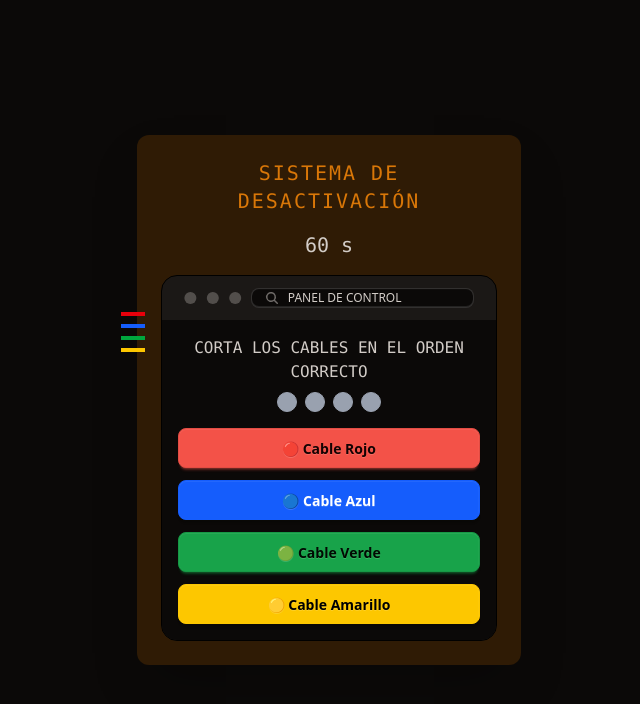
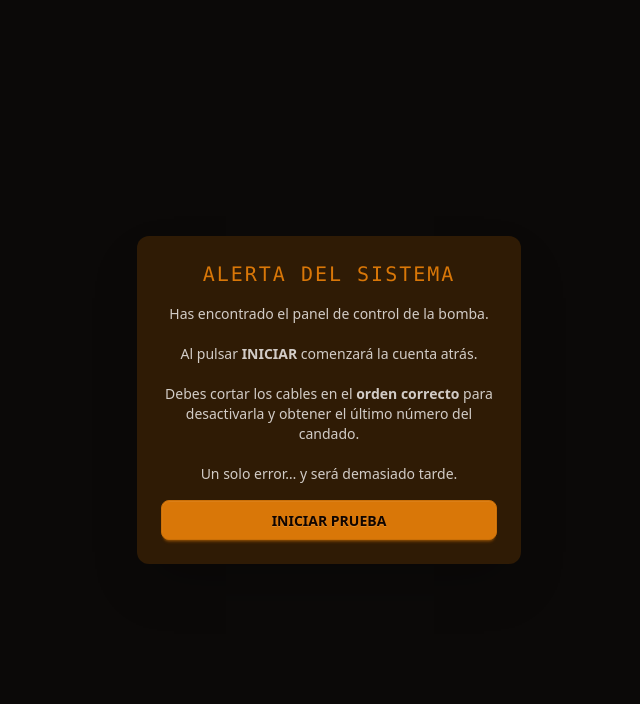
Before and after one commit to beacsn/escapeRoomCofre, an Angular app: page /tercera-prueba in a window 1280 px wide. Shown: the top 704 px of the page, without its empty margins (311-951 px from the left). Built offline with nearby package versions, Linux system fonts and the light colour scheme.

Commit message:
Mejoras sonidos prueba cables

```diff
--- a/src/app/components/cables/cables.component.html
+++ b/src/app/components/cables/cables.component.html
@@ -1,9 +1,32 @@
 <div class="flex justify-center items-center min-h-screen bg-base-200 p-4">
 
-  <!-- CAJA DE LA BOMBA -->
   <div class="bg-neutral text-neutral-content p-6 rounded-xl shadow-2xl w-96 relative">
 
-    <!-- TÍTULO ESTILO PELÍCULA -->
+    <!-- ====== PANTALLA INICIAL ====== -->
+    <div *ngIf="!iniciado" class="text-center">
+
+      <h2 class="text-xl font-mono tracking-widest text-warning mb-4">
+        ALERTA DEL SISTEMA
+      </h2>
+
+      <p class="mb-4 text-sm">
+        Has encontrado el panel de control de la bomba.<br><br>
+        Al pulsar <strong>INICIAR</strong> comenzará la cuenta atrás.<br><br>
+        Debes cortar los cables en el <strong>orden correcto</strong> para
+        desactivarla y obtener el último número del candado.<br><br>
+        Un solo error… y será demasiado tarde.
+      </p>
+
+      <button class="btn btn-warning w-full"
+              (click)="iniciarPrueba()">
+        INICIAR PRUEBA
+      </button>
+
+    </div>
+
+    <!-- ====== PANTALLA DE LA BOMBA ====== -->
+    <div *ngIf="iniciado">
+
       <h2 class="text-center text-xl font-mono tracking-widest text-warning mb-4">
         SISTEMA DE DESACTIVACIÓN
       </h2>
@@ -13,7 +36,7 @@
         <span [class.text-error]="tiempo <= 10">{{ tiempo }} s</span>
       </div>
 
-    <!-- PANEL ATORNILLADO (DAISYUI) -->
+      <!-- PANEL -->
       <div class="mockup-browser border border-base-300 bg-base-100">
         <div class="mockup-browser-toolbar">
           <div class="input">PANEL DE CONTROL</div>
@@ -21,14 +44,20 @@
 
         <div class="p-4 bg-base-200 relative">
 
-        <!-- INDICADOR DE ESTADO -->
+          <!-- ESTADO -->
           <div class="text-center mb-2 font-mono">
-          <span *ngIf="!completado && !error">CORTA LOS CABLES EN EL ORDEN CORRECTO</span>
-          <span *ngIf="error" class="text-error animate-pulse">¡ERROR! REINICIANDO...</span>
-          <span *ngIf="completado" class="text-success animate-pulse">¡BOMBA DESACTIVADA!</span>
+            <span *ngIf="!completado && !error">
+              CORTA LOS CABLES EN EL ORDEN CORRECTO
+            </span>
+            <span *ngIf="error" class="text-error animate-pulse">
+              ¡ERROR! REINICIANDO...
+            </span>
+            <span *ngIf="completado" class="text-success animate-pulse">
+              ¡BOMBA DESACTIVADA!
+            </span>
           </div>
 
-        <!-- LEDS DE PROGRESO CINEMATOGRÁFICOS -->
+          <!-- LEDS -->
           <div class="flex justify-center gap-2 mb-4">
             <div *ngFor="let led of leds"
                  class="w-5 h-5 rounded-full border transition-all duration-300"
@@ -42,36 +71,28 @@
             </div>
           </div>
 
-        <!-- CABLES DENTRO DEL PANEL -->
+          <!-- CABLES -->
           <div class="flex flex-col gap-3">
 
-          <!-- CABLE ROJO -->
-          <button
-            class="btn w-full"
+            <button class="btn w-full"
                     [ngClass]="estaCortado('rojo') ? 'btn-disabled' : 'btn-error'"
                     (click)="cortarCable('rojo')">
               🔴 Cable Rojo
             </button>
 
-          <!-- CABLE AZUL -->
-          <button
-            class="btn w-full"
+            <button class="btn w-full"
                     [ngClass]="estaCortado('azul') ? 'btn-disabled' : '!bg-blue-600 !border-blue-600 !text-white'"
                     (click)="cortarCable('azul')">
               🔵 Cable Azul
             </button>
 
-          <!-- CABLE VERDE -->
-          <button
-            class="btn w-full"
+            <button class="btn w-full"
                     [ngClass]="estaCortado('verde') ? 'btn-disabled' : 'btn-success'"
                     (click)="cortarCable('verde')">
               🟢 Cable Verde
             </button>
 
-          <!-- CABLE AMARILLO -->
-          <button
-            class="btn w-full"
+            <button class="btn w-full"
                     [ngClass]="estaCortado('amarillo') ? 'btn-disabled' : '!bg-yellow-400 !border-yellow-400 !text-black'"
                     (click)="cortarCable('amarillo')">
               🟡 Cable Amarillo
@@ -81,7 +102,7 @@
         </div>
       </div>
 
-    <!-- EFECTO VISUAL DE CABLES QUE ENTRAN A LA CAJA -->
+      <!-- DETALLE VISUAL DE CABLES -->
       <div class="absolute -left-4 top-1/3 flex flex-col gap-2">
         <div class="w-6 h-1 bg-red-600"></div>
         <div class="w-6 h-1 bg-blue-600"></div>
@@ -91,3 +112,4 @@
 
     </div>
   </div>
+</div>
--- a/src/app/components/cables/cables.component.ts
+++ b/src/app/components/cables/cables.component.ts
@@ -13,10 +13,11 @@ type ColorCable = 'rojo' | 'azul' | 'verde' | 'amarillo';
 })
 export class CablesComponent implements OnInit, OnDestroy {
 
-  // ---- CONFIGURACIÓN DEL PUZZLE ----
+  // ---- CONFIGURACIÓN ----
   ordenCorrecto: ColorCable[] = ['azul', 'rojo', 'verde', 'amarillo'];
 
-  // ---- ESTADO DEL JUEGO ----
+  // ---- ESTADO ----
+  iniciado = false;
   ordenJugador: ColorCable[] = [];
   cablesCortados: ColorCable[] = [];
   completado = false;
@@ -26,11 +27,10 @@ export class CablesComponent implements OnInit, OnDestroy {
   tiempo = 60;
   timerInterval: any;
 
-  // ---- SONIDO CONTINUO ----
+  // ---- AUDIO ----
   ticTacAudio!: HTMLAudioElement;
-  audioIniciado = false; // <-- CLAVE PARA EVITAR EL ERROR DEL NAVEGADOR
 
-  // ---- LEDS DE PROGRESO ----
+  // ---- LEDS ----
   leds: { encendido: boolean; animando: boolean; colorFinal?: 'success' | 'error' }[] = [
     { encendido: false, animando: false },
     { encendido: false, animando: false },
@@ -39,7 +39,6 @@ export class CablesComponent implements OnInit, OnDestroy {
   ];
 
   ngOnInit() {
-    // Solo cargamos el audio (NO lo reproducimos aún)
     this.ticTacAudio = new Audio('assets/audio/tictac.mp3');
     this.ticTacAudio.loop = true;
     this.ticTacAudio.volume = 0.5;
@@ -48,6 +47,13 @@ export class CablesComponent implements OnInit, OnDestroy {
   ngOnDestroy() {
     clearInterval(this.timerInterval);
     this.ticTacAudio.pause();
+  }
+
+  // ====== NUEVO: INICIO CON BOTÓN ======
+  iniciarPrueba() {
+    this.iniciado = true;
+    this.ticTacAudio.play();
+    this.iniciarTemporizador();
   }
 
   iniciarTemporizador() {
@@ -62,20 +68,8 @@ export class CablesComponent implements OnInit, OnDestroy {
     }, 1000);
   }
 
-  // 🔥 NUEVO MÉTODO: arranca audio + timer solo tras interacción del usuario
-  iniciarAudioYTimerSiNoEstaIniciado() {
-    if (!this.audioIniciado) {
-      this.ticTacAudio.play();
-      this.iniciarTemporizador();
-      this.audioIniciado = true;
-    }
-  }
-
   cortarCable(color: ColorCable) {
     if (this.completado || this.cablesCortados.includes(color)) return;
-
-    // PRIMER CLIC DEL JUGADOR → ARRANCA TODO
-    this.iniciarAudioYTimerSiNoEstaIniciado();
 
     this.ordenJugador.push(color);
     this.cablesCortados.push(color);
@@ -108,11 +102,9 @@ export class CablesComponent implements OnInit, OnDestroy {
       this.error = false;
       clearInterval(this.timerInterval);
 
-      // Paramos tic-tac
       this.ticTacAudio.pause();
       this.ticTacAudio.currentTime = 0;
 
-      // LEDs verdes
       this.leds.forEach(led => {
         led.encendido = true;
         led.animando = false;
@@ -122,7 +114,6 @@ export class CablesComponent implements OnInit, OnDestroy {
       this.reproducirSonido('correcto');
 
     } else {
-      // LEDs rojos antes del reset
       this.leds.forEach(led => {
         led.encendido = true;
         led.animando = false;
@@ -137,7 +128,6 @@ export class CablesComponent implements OnInit, OnDestroy {
     this.error = true;
     clearInterval(this.timerInterval);
 
-    // Paramos tic-tac
     this.ticTacAudio.pause();
     this.ticTacAudio.currentTime = 0;
 
@@ -146,7 +136,7 @@ export class CablesComponent implements OnInit, OnDestroy {
     setTimeout(() => {
       this.resetear();
       this.tiempo = 60;
-      this.audioIniciado = false; // <-- IMPORTANTE para poder volver a arrancar con el próximo clic
+      this.iniciado = false;
     }, 1500);
   }
 
@@ -168,18 +158,11 @@ export class CablesComponent implements OnInit, OnDestroy {
   }
 
   reproducirSonido(nombre: 'explosion' | 'correcto') {
-    let audio: HTMLAudioElement;
-
-    switch (nombre) {
-      case 'explosion':
-        audio = new Audio('assets/audio/explosion.mp3');
-        audio.play();
-        break;
-
-      case 'correcto':
-        audio = new Audio('assets/audio/correcto.mp3');
-        audio.play();
-        break;
-    }
+    const audio = new Audio(
+      nombre === 'explosion'
+        ? 'assets/audio/explosion.mp3'
+        : 'assets/audio/correcto.mp3'
+    );
+    audio.play();
   }
 }
```
Lines whose indentation alone changed are shown as unchanged.
